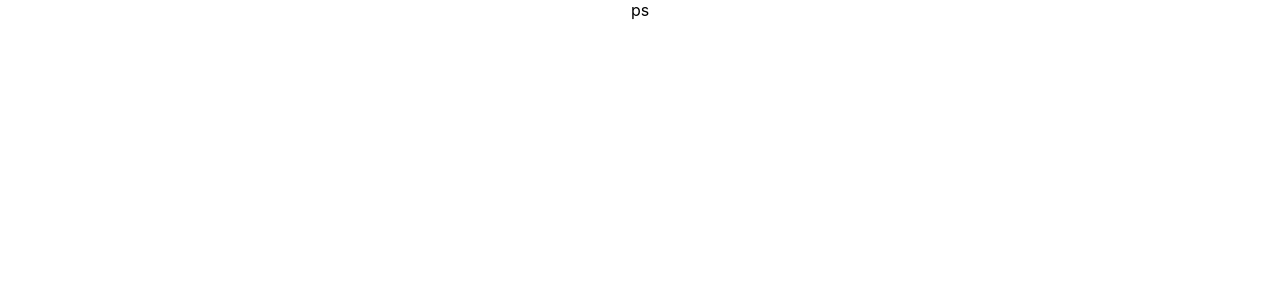
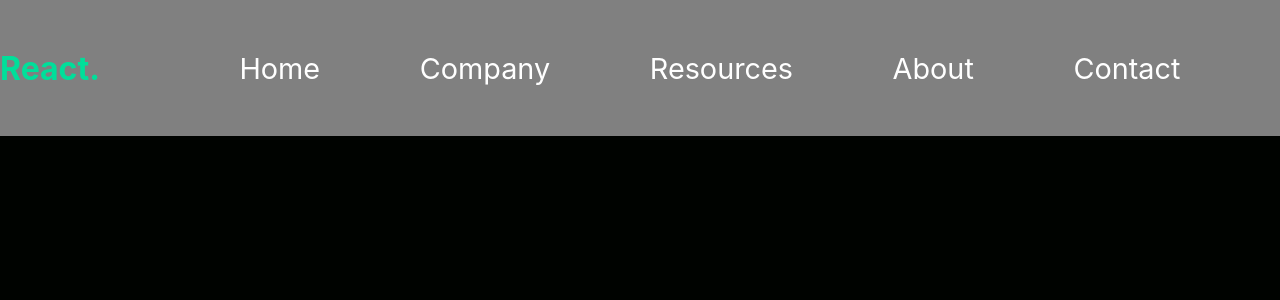
Before and after one commit to MALWICK/crypto-website, a React (Create React App) app: page / in a window 1280 px wide. Shown: the top 300 px of the page. Built offline with nearby package versions, Linux system fonts and the light colour scheme.

Commit message:
creating navbar

```diff
--- a/src/App.css
+++ b/src/App.css
@@ -1,38 +1,3 @@
-.App {
-  text-align: center;
+body {
+  background-color: #000300;
 }
-
-.App-logo {
-  height: 40vmin;
-  pointer-events: none;
-}
-
-@media (prefers-reduced-motion: no-preference) {
-  .App-logo {
-    animation: App-logo-spin infinite 20s linear;
-  }
-}
-
-.App-header {
-  background-color: #282c34;
-  min-height: 100vh;
-  display: flex;
-  flex-direction: column;
-  align-items: center;
-  justify-content: center;
-  font-size: calc(10px + 2vmin);
-  color: white;
-}
-
-.App-link {
-  color: #61dafb;
-}
-
-@keyframes App-logo-spin {
-  from {
-    transform: rotate(0deg);
-  }
-  to {
-    transform: rotate(360deg);
-  }
-}
--- a/src/App.jsx
+++ b/src/App.jsx
@@ -1,7 +1,13 @@
+import React from 'react';
 import './App.css';
+import Navbar from './component/Navbar/Navbar';
 
 function App() {
-  return <div className="App">ps</div>;
+  return (
+    <div className="App">
+      <Navbar />
+    </div>
+  );
 }
 
 export default App;
--- /dev/null
+++ b/src/component/Navbar/Navbar.jsx
@@ -0,0 +1,21 @@
+import React from 'react';
+import Styles from './Navbar.module.css';
+
+function Navbar() {
+  return (
+    <div className={Styles.navbar}>
+      <h1>React.</h1>
+      <div className={Styles.list}>
+        <ul>
+          <li>Home</li>
+          <li>Company</li>
+          <li>Resources</li>
+          <li>About</li>
+          <li>Contact</li>
+        </ul>
+      </div>
+    </div>
+  );
+}
+
+export default Navbar;
--- /dev/null
+++ b/src/component/Navbar/Navbar.module.css
@@ -0,0 +1,38 @@
+.navbar {
+  width: 100%;
+  height: 17vh;
+  color: white;
+  display: flex;
+  justify-content: space-between;
+  align-items: center;
+  background-color: grey;
+}
+
+.navbar h1 {
+  font-weight: bold;
+  color: #00df9a;
+  font-size: 2rem;
+}
+
+.list {
+  width: 100%;
+  display: flex;
+  justify-content: center;
+  align-items: center;
+/*   background-color: red; */
+}
+
+.list ul {
+    width: 100%;
+  display: flex;
+  justify-content: space-evenly;
+  align-items: center;
+  font-size: 1.5rem;
+}
+
+.list li  {
+    display: flex;
+    justify-content: space-evenly;
+    align-items: center;
+    font-size: larger;
+}
```
